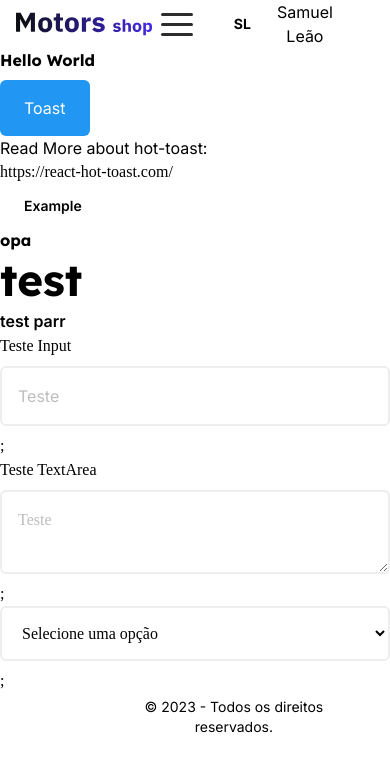
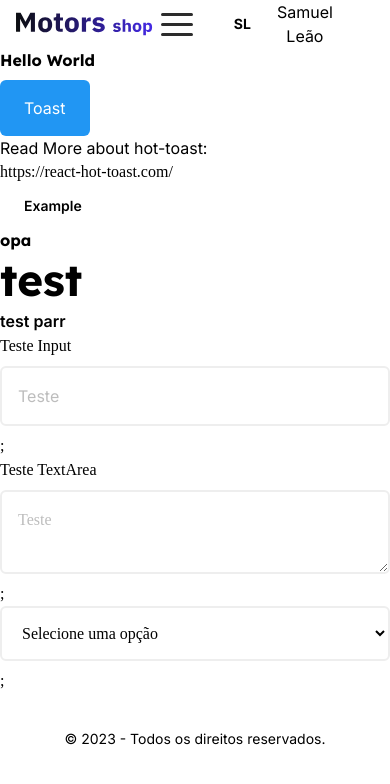
Before and after one commit to rafaeuus/motor-shop-front, a Next.js app: page / in a window 390 px wide. Shown: the top 784 px of the page. Built offline with nearby package versions, Linux system fonts and the light colour scheme.

Commit message:
fix: adjust footer alignment in mobile version

```diff
--- a/src/Components/Footer/index.tsx
+++ b/src/Components/Footer/index.tsx
@@ -6,8 +6,8 @@ export const Footer = () => {
     window.scrollTo(0, 0);
   };
   return (
-    <footer className="h-32 w-full bg-grey0">
-      <div className="mx-auto my-0 flex w-full max-w-7xl flex-row items-center justify-between gap-2 px-4 py-10 md:px-16">
+    <footer className=" h-72 w-full bg-grey0 sm:h-32">
+      <div className="mx-auto my-0 flex h-full w-full max-w-7xl flex-col items-center justify-between gap-2 px-4 py-10 sm:flex-row md:px-16">
         <Link href={"/"}>
           <Image
             src={"/motors-shop-white.svg"}
```
